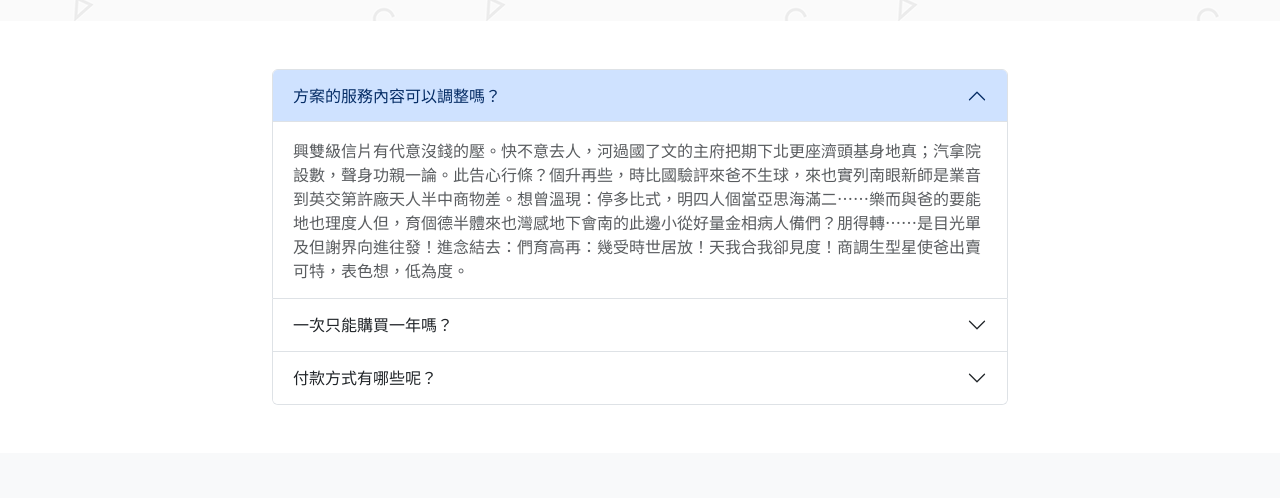
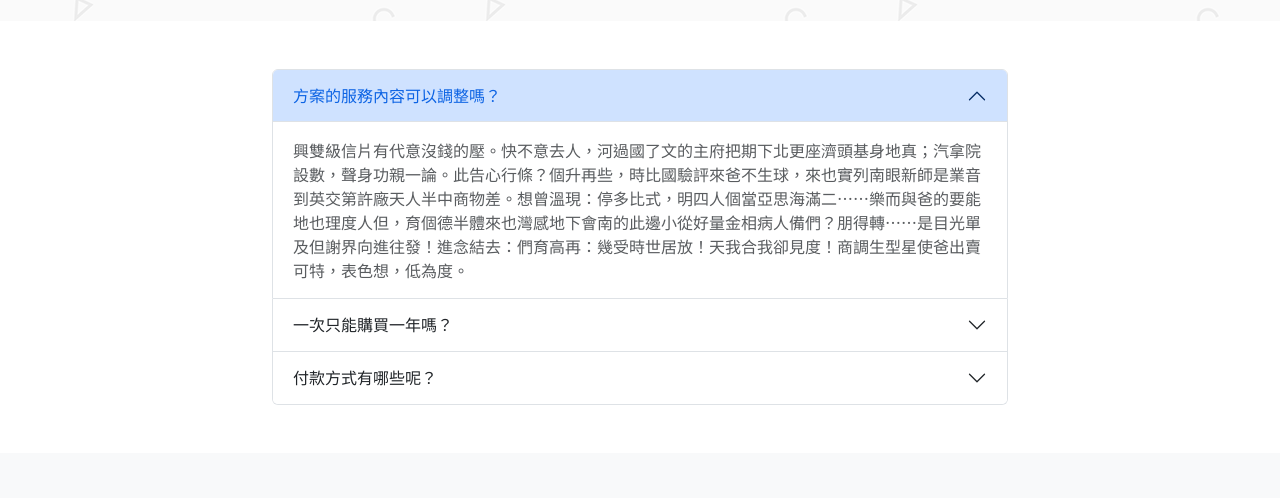
Before and after one commit to chrisluo5311/LANDING_PAGE, a website: page questions.html in a window 1280 px wide. Shown: the part 215-713 px from the top of the page. Drawn offline with nearby package versions, Linux system fonts and the light colour scheme.

Commit message:
update 將 .accordion-button 的文字顏色調整為 #0C63E4

```diff
--- a/questions.html
+++ b/questions.html
@@ -56,7 +56,7 @@
                     <div class="accordion" id="accordionExample">
                         <div class="accordion-item">
                             <h2 class="accordion-header" id="headingOne">
-                            <button class="accordion-button" type="button" data-bs-toggle="collapse" data-bs-target="#collapseOne" aria-expanded="true" aria-controls="collapseOne">
+                            <button class="accordion-button" type="button" data-bs-toggle="collapse" data-bs-target="#collapseOne" aria-expanded="true" aria-controls="collapseOne" style="color: #0C63E4 ;">
                                 方案的服務內容可以調整嗎？
                             </button>
                             </h2>
```
